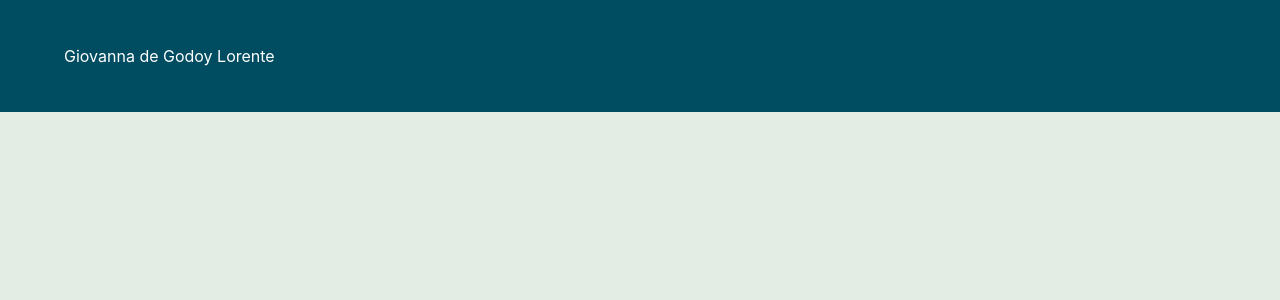
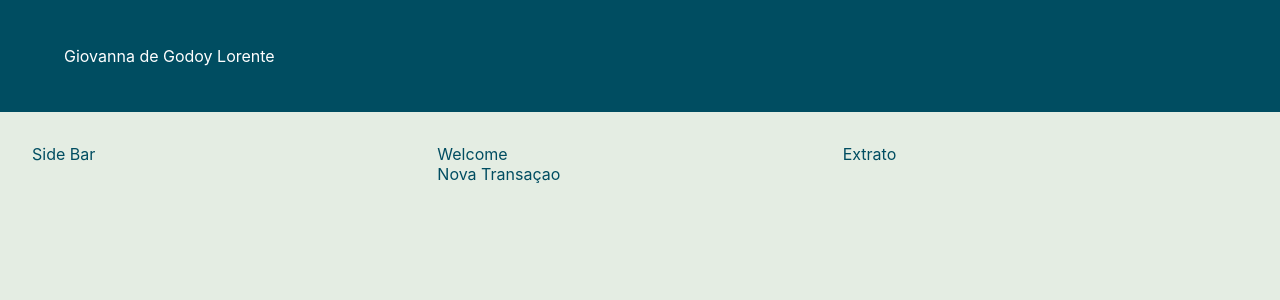
Before and after one commit to giovanna-godoy/bytebank, an Angular app: page /home in a window 1280 px wide. Before the commit this address led to /. Shown: the top 300 px of the page. Built offline with nearby package versions, Linux system fonts and the light colour scheme.

Commit message:
feat: creating grid and route

```diff
--- a/src/app/app.routes.ts
+++ b/src/app/app.routes.ts
@@ -1,3 +1,6 @@
 import { Routes } from '@angular/router';
 
-export const routes: Routes = [];
+export const routes: Routes = [
+    { path: '', redirectTo: 'home', pathMatch: 'full' },
+    { path: 'home', loadComponent: () => import('./pages/home/home.component').then(m => m.HomeComponent) },
+];
--- /dev/null
+++ b/src/app/pages/home/home.component.html
@@ -0,0 +1,6 @@
+<div class="home-container">
+    <div class="sidebar-container">Side Bar</div>
+    <div class="welcome-container">Welcome</div>
+    <div class="transactions-container">Nova Transaçao</div>
+    <div class="extract-container">Extrato</div>
+</div>
--- /dev/null
+++ b/src/app/pages/home/home.component.scss
@@ -0,0 +1,84 @@
+@use '../../../assets/styles/breakpoints' as *;
+
+
+
+.home-container {
+    padding: 2rem;
+    display: grid;
+    grid-template-columns: repeat(3, 1fr);
+    grid-template-rows: repeat(2, 1fr);
+    grid-column-gap: 0px;
+    grid-row-gap: 0px;
+
+    .sidebar-container {
+        grid-area: 1 / 1 / 3 / 2;
+    }
+
+    .welcome-container {
+        grid-area: 1 / 2 / 2 / 3;
+    }
+
+    .transactions-container {
+        grid-area: 2 / 2 / 3 / 3;
+    }
+
+    .extract-container {
+        grid-area: 1 / 3 / 3 / 4;
+    }
+
+    @include mobile {
+        padding: 1rem;
+
+        .home-container {
+            display: grid;
+            grid-template-columns: 1fr;
+            grid-template-rows: repeat(3, 1fr);
+            grid-column-gap: 0px;
+            grid-row-gap: 0px;
+        }
+
+        .sidebar-container {
+            grid-area: 1 / 1 / 2 / 2;
+        }
+
+        .welcome-container {
+            grid-area: 2 / 1 / 3 / 2;
+        }
+
+        .transactions-container {
+            grid-area: 3 / 1 / 4 / 2;
+        }
+
+        .extract-container {
+            grid-area: 4 / 1 / 5 / 2;
+        }
+    }
+
+    @include tablet {
+        padding: 1.5rem;
+
+        .home-container {
+            display: grid;
+            grid-template-columns: 1fr;
+            grid-template-rows: repeat(3, 1fr);
+            grid-column-gap: 0px;
+            grid-row-gap: 0px;
+        }
+
+        .sidebar-container {
+            grid-area: 1 / 1 / 2 / 2;
+        }
+
+        .welcome-container {
+            grid-area: 2 / 1 / 3 / 2;
+        }
+
+        .transactions-container {
+            grid-area: 3 / 1 / 4 / 2;
+        }
+
+        .extract-container {
+            grid-area: 4 / 1 / 5 / 2;
+        }
+    }
+}
--- /dev/null
+++ b/src/assets/styles/_breakpoints.scss
@@ -0,0 +1,14 @@
+$breakpoint-mobile: 767px;
+$breakpoint-tablet: 1024px;
+
+@mixin mobile {
+    @media (max-width: #{$breakpoint-mobile}) {
+        @content;
+    }
+}
+
+@mixin tablet {
+    @media (min-width: #{($breakpoint-mobile + 1)}) and (max-width: #{$breakpoint-tablet}) {
+        @content;
+    }
+}
```
Also changed, not shown: src/app/pages/home/home.component.ts (added, +11 -0 lines), 1 other file (tests, documents, lock files or other folders).
